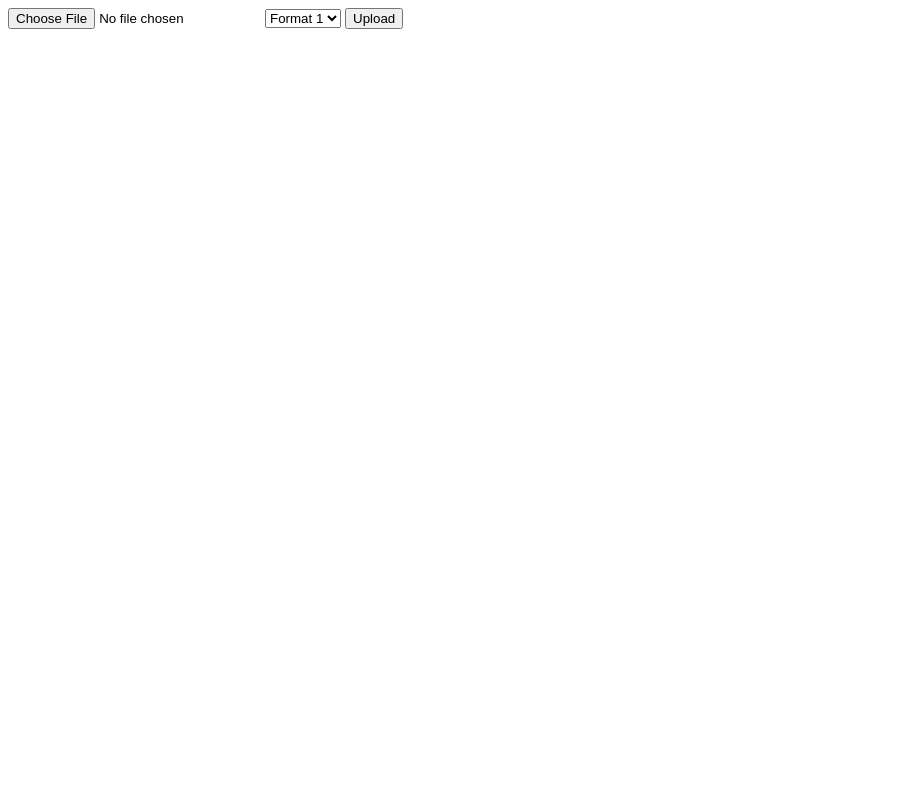
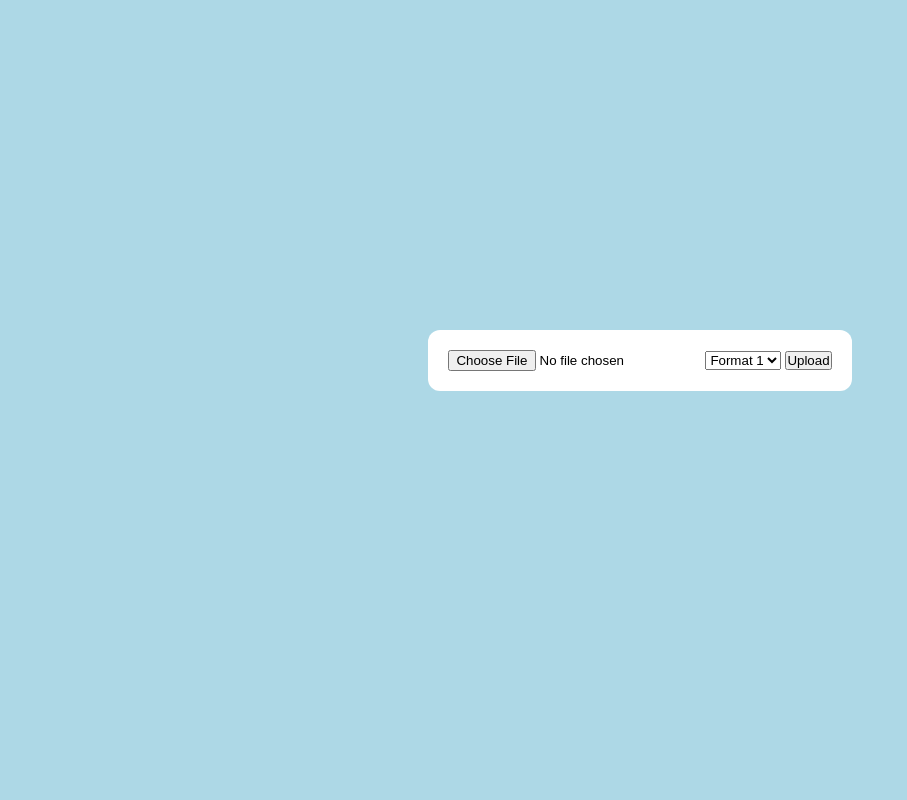
Before and after one commit to sarzeez/ppt-extractor, a Django app: page / in a window 1280 px wide. Shown: the whole page, without its empty margins (0-907 px from the left). Run offline with Django 5.2, Linux system fonts and the light colour scheme.

Commit message:
fixing form ui

```diff
--- a/myapp/templates/home.html
+++ b/myapp/templates/home.html
@@ -1,15 +1,40 @@
 <html>
   <head> </head>
   <body>
+    <style>
+      * {
+        padding: 0;
+        margin: 0;
+        box-sizing: border-box;
+      }
+      .container {
+        width: 100%;
+        height: 100vh;
+        background-color: lightblue;
+        display: flex;
+        justify-content: center;
+        align-items: center;
+      }
+
+      form {
+        width: max-content;
+        margin-bottom: 80px;
+        padding: 20px;
+        border-radius: 12px;
+        background-color: white;
+      }
+    </style>
+    <div class="container">
       <form method="post" enctype="multipart/form-data" id="uploadForm">
         {% csrf_token %}
-      <input type="file" name="uploaded_file" autocomplete="off" />
+        <input type="file" name="uploaded_file" autocomplete="off" required />
         <select name="format" id="format">
           <option value="format1">Format 1</option>
           <option value="format2">Format 2</option>
         </select>
         <button type="submit">Upload</button>
       </form>
+    </div>
 
     {% if filename %}
     <p>File uploaded: <a href="{{ filename }}">{{ filename }}</a></p>
--- a/requirements.txt
+++ b/requirements.txt
@@ -1,6 +1,8 @@
 asgiref==3.8.1
 Django==5.0.3
+et-xmlfile==1.1.0
 lxml==5.1.1
+openpyxl==3.1.2
 pillow==10.2.0
 python-pptx==0.6.23
 sqlparse==0.4.4
```
Lines whose indentation alone changed are shown as unchanged.
